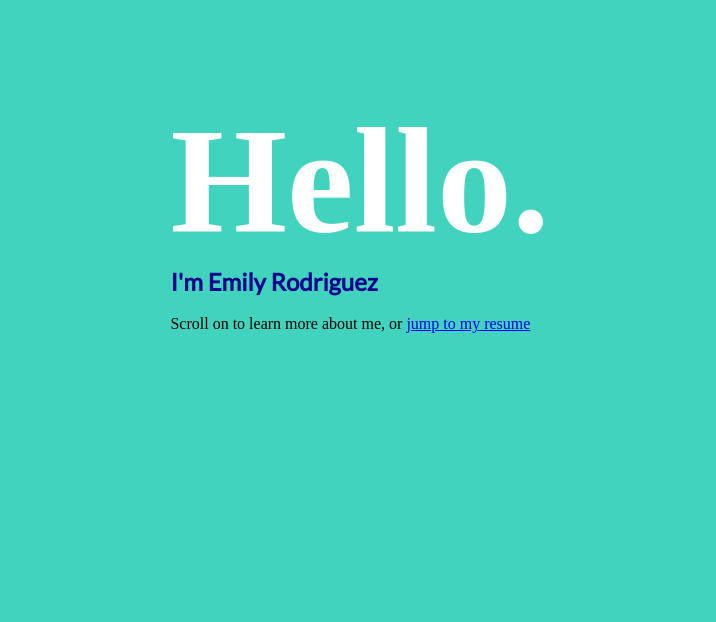
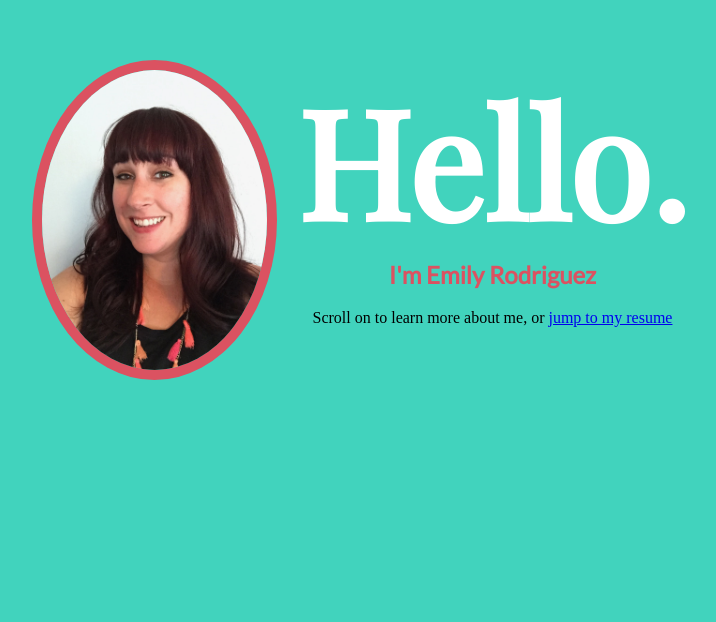
Before and after one commit to emily-rodriguez/emily-rodriguez.github.io, a plain HTML site: page index.html in a window 1280 px wide. Shown: the part 178-800 px from the top of the page, without its empty margins (280-996 px from the left). Drawn offline with nearby package versions, Linux system fonts and the light colour scheme.

Commit message:
added picture, adjusted flexbox layout

```diff
--- a/css/personal-site-css.css
+++ b/css/personal-site-css.css
@@ -13,21 +13,15 @@ html, body {
 
 .box .row.content {
     text-align: center;
+    display: flex;
+    width: 100%;
+    justify-content: center;
 }
 
 .main-section {
     text-align: center;
     box-sizing: border-box;
 }
-
-/*.header {*/
-    /*height: 800px;*/
-    /*width: 100%;*/
-    /*position: fixed;*/
-    /*top: 0;*/
-    /*left: 0;*/
-    /*text-align: center;*/
-/*}*/
 
 #header {
     background-color: #41d3bd;
@@ -49,20 +43,25 @@ html, body {
     background-color: #ffba49;
 }
 
-/*.header.tiny {*/
-    /*height: 80px;*/
-    /*background-color: #1E6056;*/
-    /*transition-duration: 1s;*/
-/*}*/
-
-.header-content>h1 {
+#hello {
     color: white;
+    font-family: 'Playfair Display', serif;
     font-size: 150px;
     margin: 0 auto;
 }
 
-.header-content>h2{
-    color: darkblue;
+#introduction {
+    color: #DB5261;
     font-family: 'Lato', sans-serif;
     margin-top: 0;
 }
+
+.headshot {
+    border-radius: 50%;
+    border: solid #DB5261 10px;
+    height: 300px;
+}
+
+.col {
+    margin: 10px;
+}
--- a/index.html
+++ b/index.html
@@ -3,16 +3,21 @@
 <head>
     <meta charset="UTF-8">
     <title>Emily Rodriguez</title>
-    <link href="https://fonts.googleapis.com/css?family=Lato" rel="stylesheet">
+    <link href="https://fonts.googleapis.com/css?family=Lato|Playfair+Display" rel="stylesheet">
     <link rel="stylesheet" href="css/personal-site-css.css">
 </head>
 <body>
 
 <div id="header" class="box header">
-    <div class="row header-content">
-            <h1>Hello.</h1>
-            <h2>I'm Emily Rodriguez</h2>
+    <div class="row content">
+        <div class="col">
+            <img class="headshot" src="img/emily.jpg" alt="emily">
+        </div>
+        <div class="col">
+            <h1 id="hello">Hello.</h1>
+            <h2 id="introduction">I'm Emily Rodriguez</h2>
             <p>Scroll on to learn more about me, or <a href="#resume">jump to my resume</a></p>
+        </div>
     </div>
 </div>
 <div id="section-1" class="box body">
@@ -31,7 +36,7 @@
     <div class="row content">
         <h1>This is my fourth section</h1>
         <p>Ethical salvia kitsch, tofu direct trade artisan wolf fanny pack raclette. Jean shorts occupy migas intelligentsia austin snackwave bicycle rights roof party raw denim bespoke gochujang umami chillwave tousled. Unicorn bushwick everyday carry etsy, chartreuse tumeric bespoke. Fanny pack dreamcatcher mlkshk, letterpress mumblecore paleo trust fund edison bulb pinterest. Wayfarers hot chicken deep v vegan fam selvage. You probably haven't heard of them taiyaki meditation paleo forage irony street art edison bulb thundercats distillery. Mlkshk jianbing hexagon chillwave, seitan glossier scenester intelligentsia kombucha chartreuse yr.</p>
-        <a href="#top">Back to top</a>
+        <a href="#header">Back to top</a>
     </div>
 </div>
 <div id="section-4" class="box body">
```
Also changed, not shown: img/emily.jpg (added).
